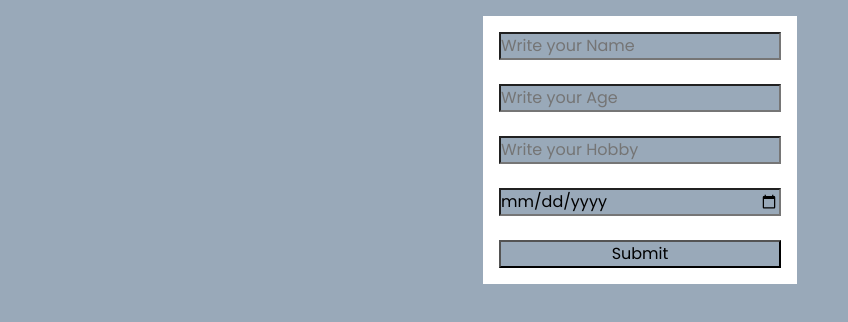
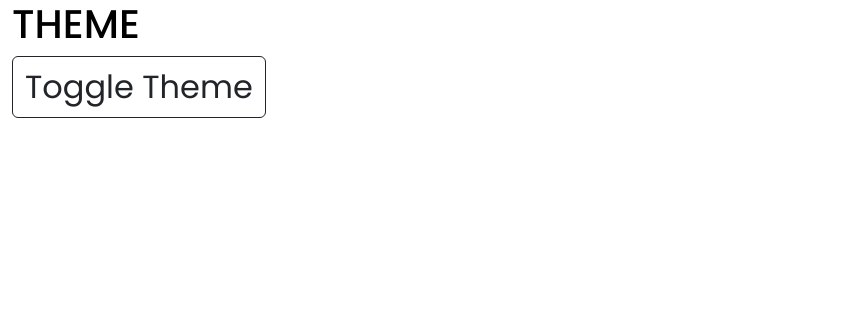
Before and after one commit to git-souvik22/react-interview, a React (Create React App) app: page / in a window 1280 px wide. Shown: the top 322 px of the page, without its empty margins (0-848 px from the left). Built offline with nearby package versions, Linux system fonts and the light colour scheme.

Commit message:
internal-css-state-management

```diff
--- a/src/App.css
+++ b/src/App.css
@@ -5,7 +5,6 @@
   padding: 0;
   box-sizing: border-box;
   font-family: "Poppins", sans-serif;
-  background-color: #99a9b9;
 }
 
 .card {
--- a/src/App.js
+++ b/src/App.js
@@ -1,48 +1,34 @@
-import { useState } from "react";
 import "./app.css";
+import React, { useState } from "react";
+
+const styles = {
+  dark: {
+    color: "white",
+    backgroundColor: "black",
+  },
+  light: {
+    color: "black",
+    backgroundColor: "white",
+  },
+};
 
 function App() {
-  const [objData, setObjData] = useState({});
+  const [theme, setTheme] = useState(false);
 
-  const getInputs = (value, name) => {
-    let data = { [name]: value };
-
-    setObjData({ ...objData, ...data });
+  const changeTheme = () => {
+    setTheme(!theme);
   };
-
-  const submit = (e) => {
-    e.preventDefault();
-    console.log(objData);
-  };
-
   return (
-    <div className="container-fluid">
-      <form className="d-flex flex-column gap-4 w-25 bg-white p-3 mt-3 mx-auto">
-        <input
-          placeholder="Write your Name"
-          type="text"
-          name="name"
-          onChange={(e) => getInputs(e.target.value, e.target.name)}
-        />
-        <input
-          placeholder="Write your Age"
-          type="number"
-          name="age"
-          onChange={(e) => getInputs(e.target.value, e.target.name)}
-        />
-        <input
-          placeholder="Write your Hobby"
-          type="text"
-          name="hobbies"
-          onChange={(e) => getInputs(e.target.value, e.target.name)}
-        />
-        <input
-          type="date"
-          name="date"
-          onChange={(e) => getInputs(e.target.value, e.target.name)}
-        />
-        <button onClick={submit}>Submit</button>
-      </form>
+    <div className="container-fluid" style={theme ? styles.dark : styles.light}>
+      <h1>THEME</h1>
+      <button
+        className={
+          theme ? "btn btn-outline-light fs-2" : "btn btn-outline-dark fs-2"
+        }
+        onClick={changeTheme}
+      >
+        Toggle Theme
+      </button>
     </div>
   );
 }
```
